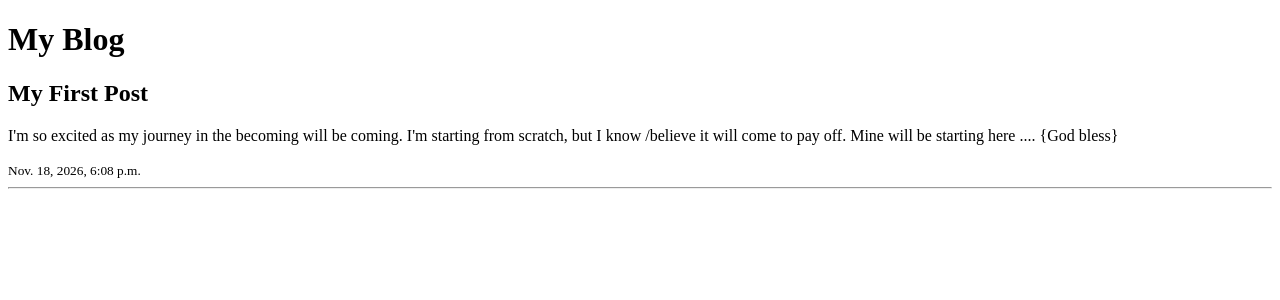
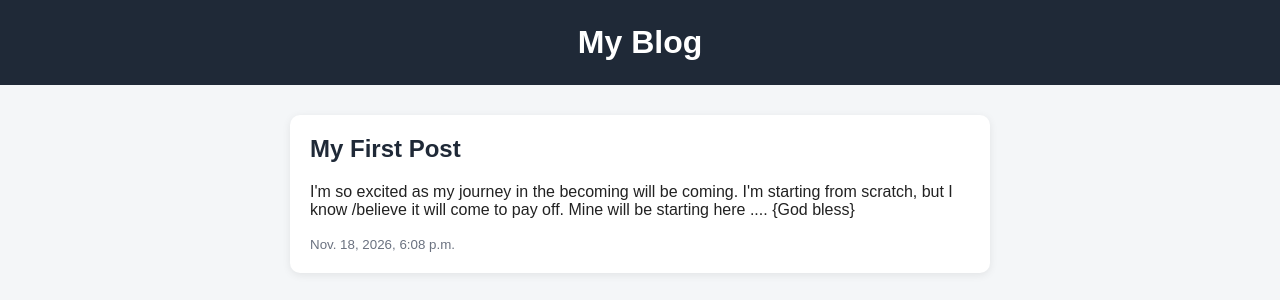
Before and after one commit to danielaolwal-debug/django-blog, a Django app: page / in a window 1280 px wide. Shown: the top 300 px of the page. Run offline with Django 5.2, Linux system fonts and the light colour scheme; data comes from the database, SQL or seed files in the repository.

Commit message:
Add CSS styling to post list

```diff
--- /dev/null
+++ b/blog/static/blog/style.css
@@ -0,0 +1,40 @@
+body {
+    font-family: Arial, sans-serif;
+    background: #f4f6f8;
+    color: #222;
+    margin: 0;
+}
+
+header {
+    background: #1f2937;
+    color: white;
+    padding: 24px;
+    text-align: center;
+}
+
+header h1 {
+    margin: 0;
+}
+
+main {
+    max-width: 700px;
+    margin: 30px auto;
+    padding: 0 16px;
+}
+
+.post {
+    background: white;
+    padding: 20px;
+    margin-bottom: 20px;
+    border-radius: 10px;
+    box-shadow: 0 2px 8px rgba(0, 0, 0, 0.08);
+}
+
+.post h2 {
+    margin-top: 0;
+    color: #1f2937;
+}
+
+.post small {
+    color: #6b7280;
+}
--- a/blog/templates/blog/post_list.html
+++ b/blog/templates/blog/post_list.html
@@ -1,18 +1,27 @@
+{% load static %}
 <!DOCTYPE html>
 <html>
 <head>
+    <meta charset="UTF-8">
+    <meta name="viewport" content="width=device-width, initial-scale=1">
     <title>My Blog</title>
+    <link rel="stylesheet" href="{% static 'blog/style.css' %}">
 </head>
 <body>
+    <header>
         <h1>My Blog</h1>
+    </header>
 
+    <main>
         {% for post in posts %}
+            <article class="post">
                 <h2>{{ post.title }}</h2>
                 <p>{{ post.content }}</p>
                 <small>{{ post.created_at }}</small>
-        <hr>
+            </article>
         {% empty %}
             <p>No posts yet.</p>
         {% endfor %}
+    </main>
 </body>
 </html>
```
Lines whose indentation alone changed are shown as unchanged.
